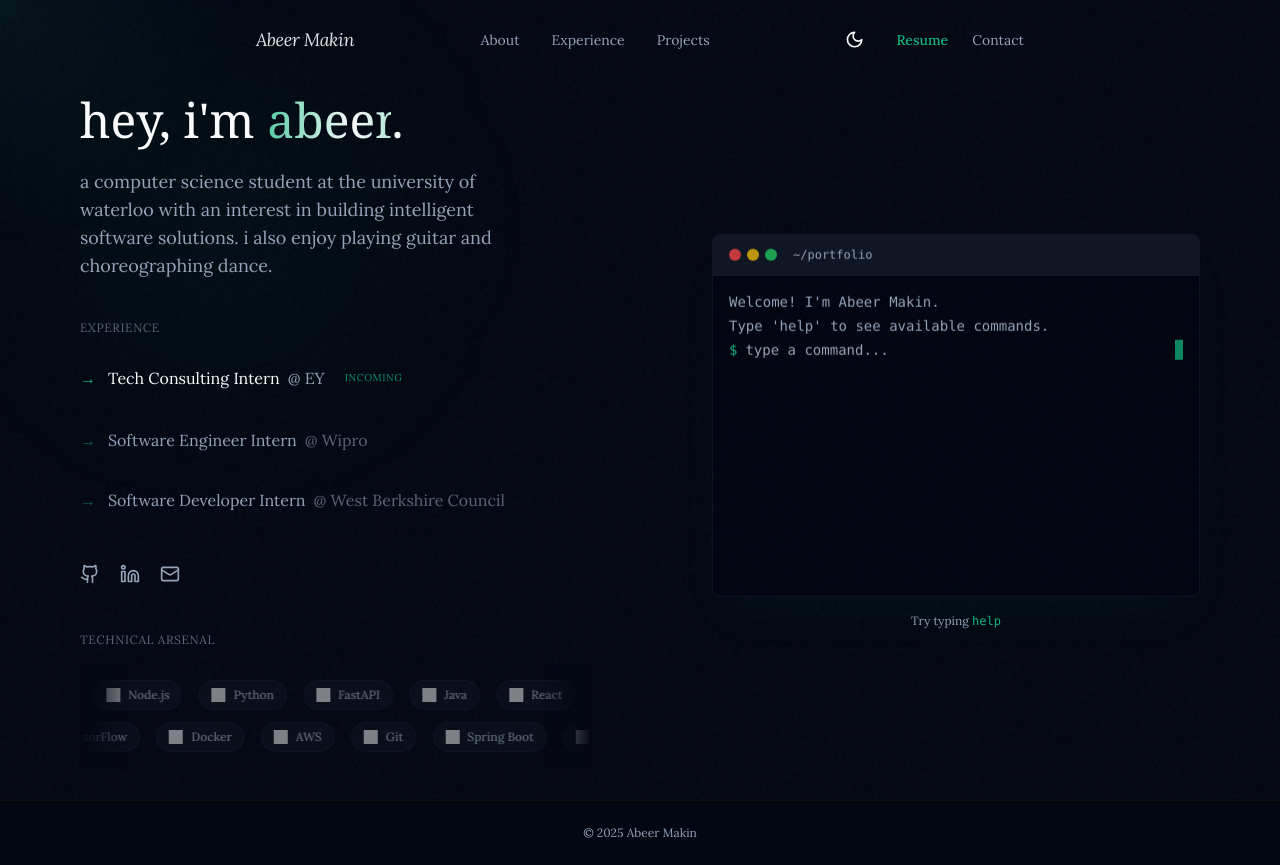
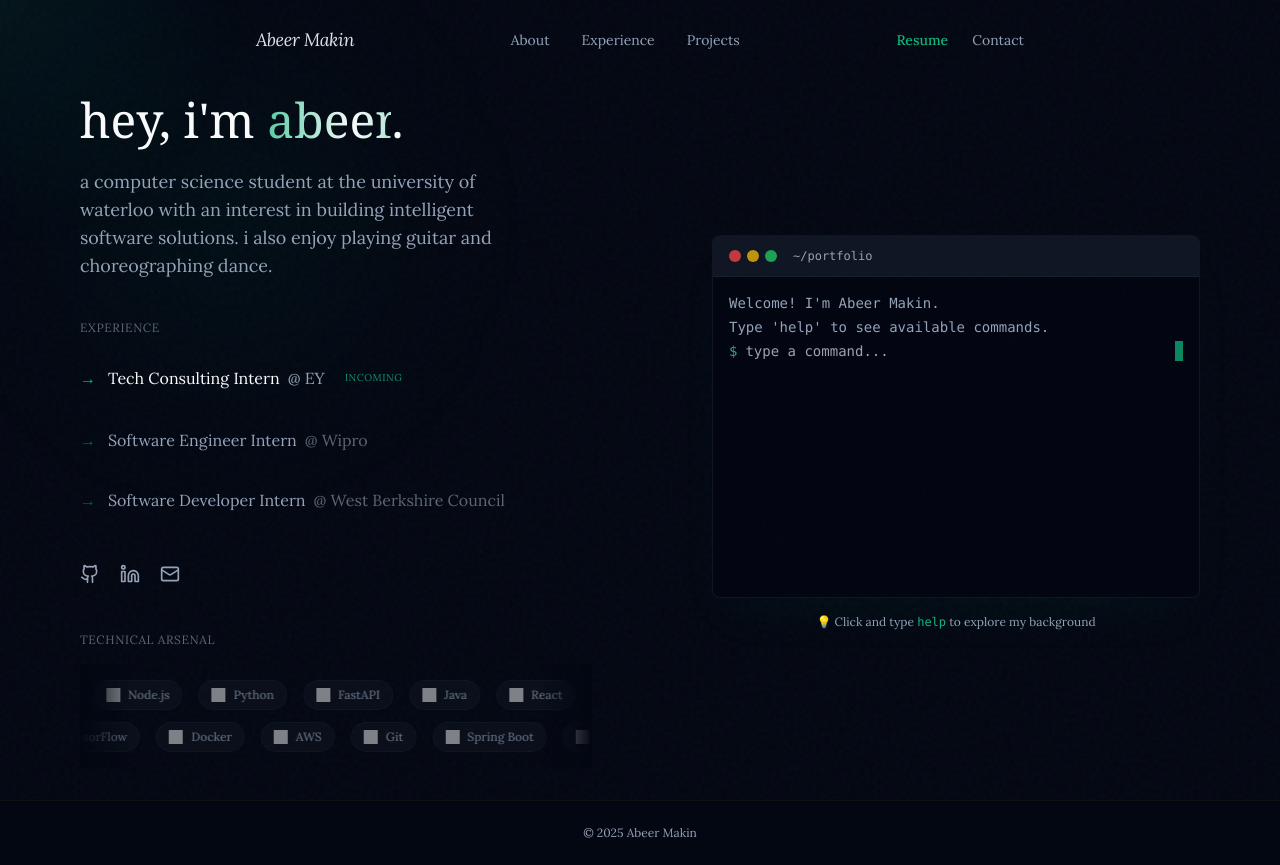
Before and after one commit to am101j/personal-portfolio, a Next.js app: page / in a window 1280 px wide. Built offline with nearby package versions, Linux system fonts and the light colour scheme; grey boxes are pictures that could not be loaded.

Commit message:
light mode removed

```diff
--- a/src/app/layout.tsx
+++ b/src/app/layout.tsx
@@ -27,7 +27,7 @@ export default function RootLayout({
         <ThemeProvider
           attribute="class"
           defaultTheme="dark"
-          enableSystem
+          forcedTheme="dark"
           disableTransitionOnChange
         >
           {children}
--- a/src/app/page.tsx
+++ b/src/app/page.tsx
@@ -153,9 +153,7 @@ export default function HomePage() {
 
                         {/* Right Side - Terminal */}
                         <div className="animate-slide-in-right lg:pl-8">
-                            <div className="animate-float">
-                                <InteractiveTerminal />
-                            </div>
+                            <InteractiveTerminal />
                         </div>
                     </div>
 
--- a/src/components/interactive-terminal.tsx
+++ b/src/components/interactive-terminal.tsx
@@ -181,10 +181,10 @@ export function InteractiveTerminal() {
                         <div
                             key={i}
                             className={`mb-1 ${line.type === 'input'
-                                    ? 'text-primary'
-                                    : line.type === 'error'
-                                        ? 'text-red-400'
-                                        : 'text-muted-foreground'
+                                ? 'text-primary'
+                                : line.type === 'error'
+                                    ? 'text-red-400'
+                                    : 'text-muted-foreground'
                                 }`}
                         >
                             <span className="whitespace-pre-wrap">{line.content}</span>
@@ -211,7 +211,7 @@ export function InteractiveTerminal() {
 
             {/* Hint */}
             <p className="text-center text-xs text-muted-foreground mt-4">
-                Try typing <span className="text-primary font-mono">help</span>
+                💡 Click and type <span className="text-primary font-mono">help</span> to explore my background
             </p>
         </div>
     );
--- a/src/components/minimal-header.tsx
+++ b/src/components/minimal-header.tsx
@@ -4,7 +4,6 @@ import React, { useState, useEffect } from 'react';
 import Link from 'next/link';
 import { usePathname } from 'next/navigation';
 import { resumeData } from '@/lib/resume-data';
-import { ThemeToggle } from '@/components/theme-toggle';
 
 export function MinimalHeader() {
     const [isScrolled, setIsScrolled] = useState(false);
@@ -72,10 +71,8 @@ export function MinimalHeader() {
                         Projects
                     </Link>
                 </nav>
-
-                {/* Simple contact link + Theme Toggle */}
+                {/* Simple contact link */}
                 <div className="flex items-center gap-6">
-                    <ThemeToggle />
                     <a
                         href={resumeData.resumeUrl}
                         target="_blank"
```
